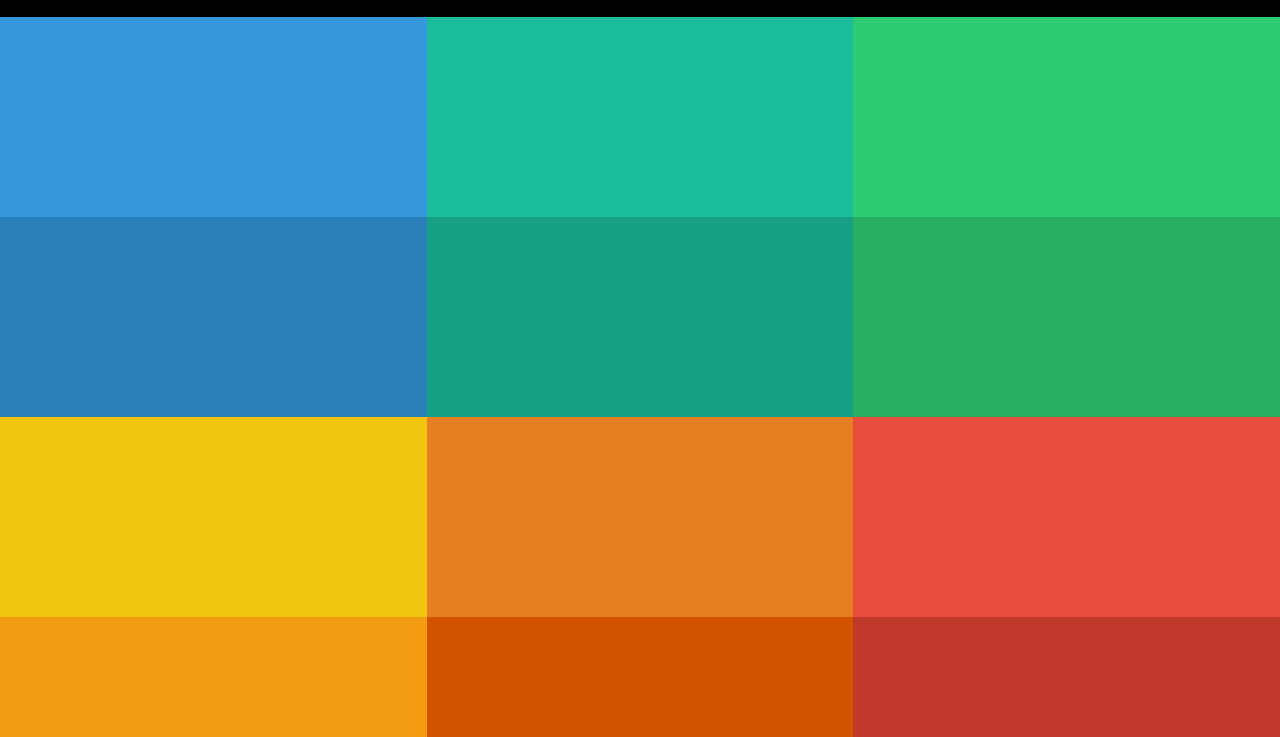
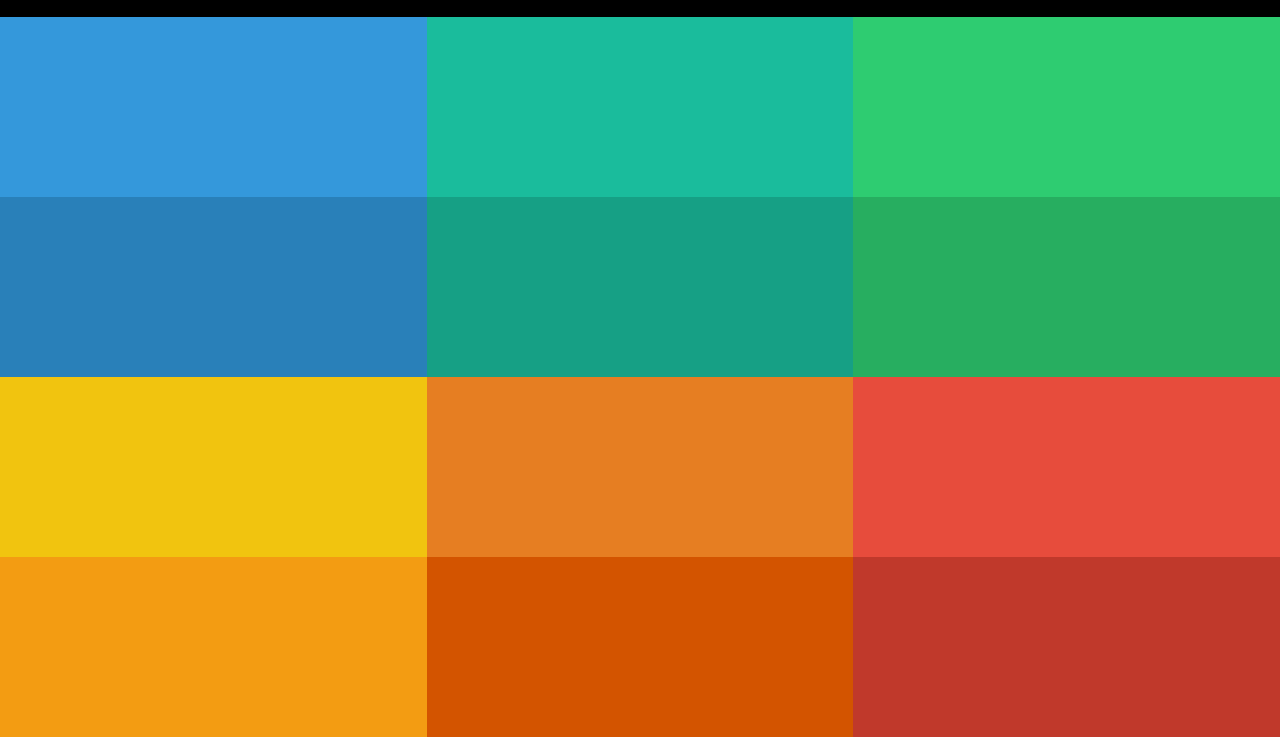
Before and after one commit to kozlowskanka/my-first-repository, a website: page index.html in a window 1280 px wide. Shown: the part 63-800 px from the top of the page. Drawn offline with nearby package versions, Linux system fonts and the light colour scheme; files that its build step writes are made by us from their sources.

Commit message:
Change main container's height

```diff
--- a/sass/style.scss
+++ b/sass/style.scss
@@ -33,7 +33,7 @@ h1 {
 
 .container {
     position:fixed;
-    height: 100%;
+    height: calc(100% - 80px);
     width: 100%;
     margin: 0;
     padding: 0;
```
